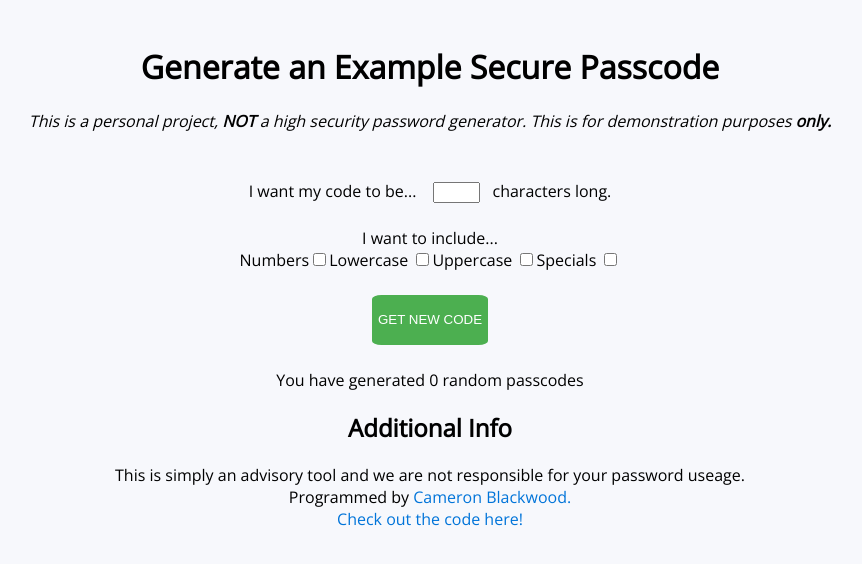
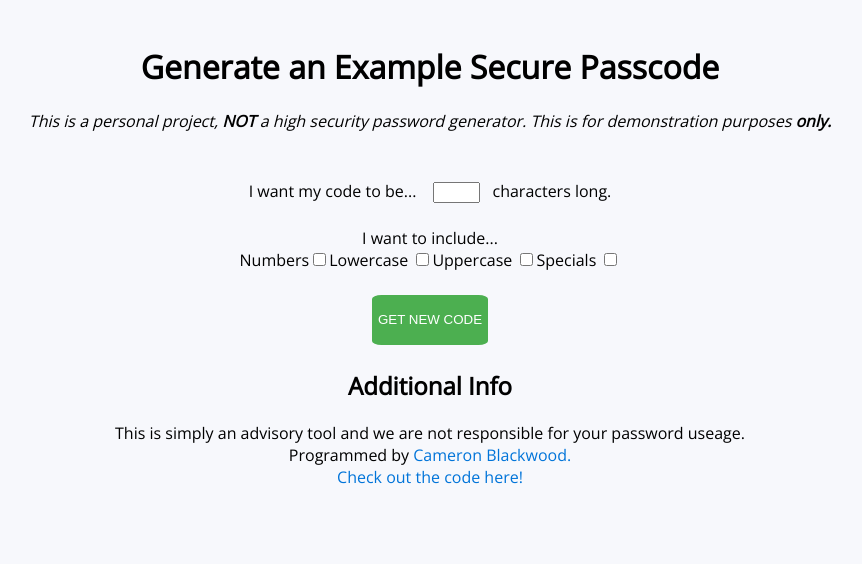
Before and after one commit to Reikon95/give-me-a-random-passcode, a React (Create React App) app: page / in a window 1280 px wide. Shown: the top 564 px of the page, without its empty margins (210-1072 px from the left). Built offline with nearby package versions, Linux system fonts and the light colour scheme.

Commit message:
fixed conditional render

```diff
--- a/src/assets/facts/facts.jsx
+++ b/src/assets/facts/facts.jsx
@@ -3,7 +3,10 @@ import "./facts.css"
 export default function Facts({ numberOfCodes }) {
   return (
     <div className="content">
-      You have generated {numberOfCodes} random passcodes
+      {numberOfCodes > 0
+        ? `You have generated ${numberOfCodes} random passcodes`
+        : ""}
+      {/* You have generated {numberOfCodes} random passcodes */}
     </div>
   )
 }
```
